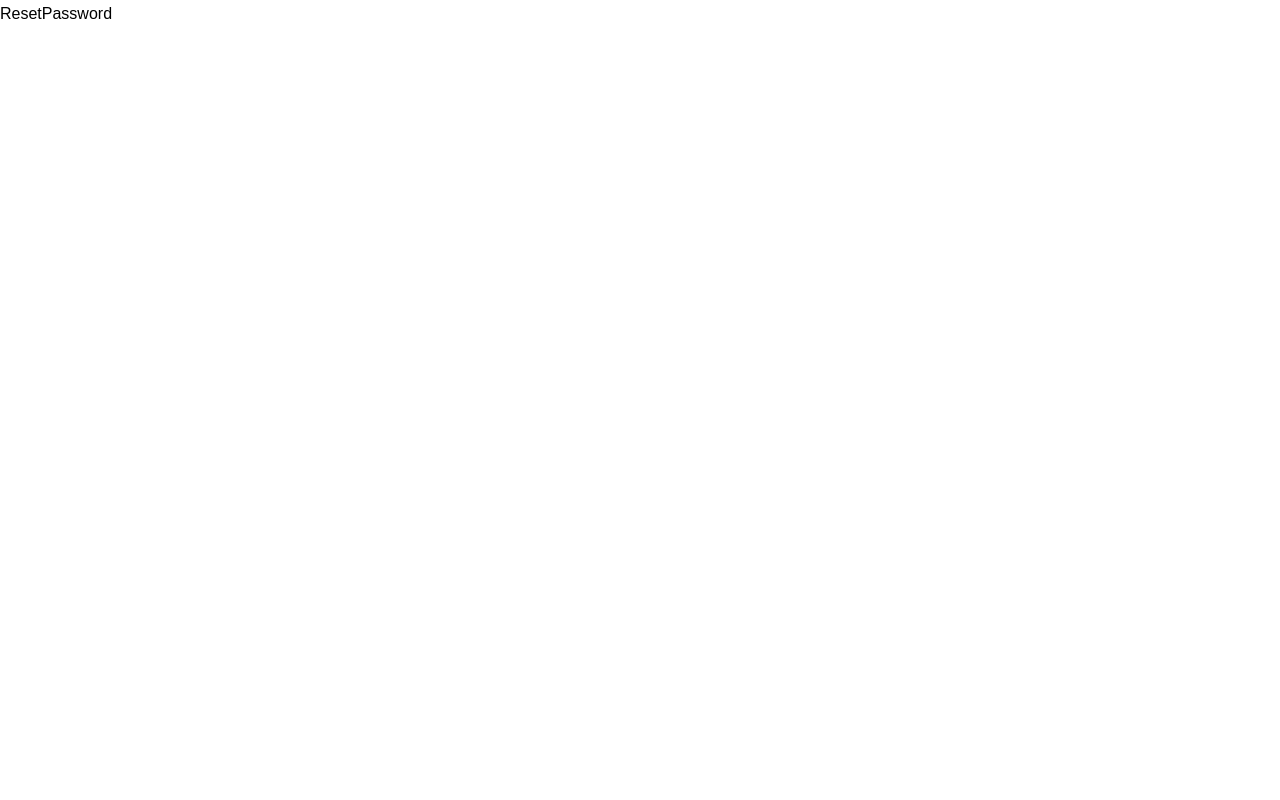
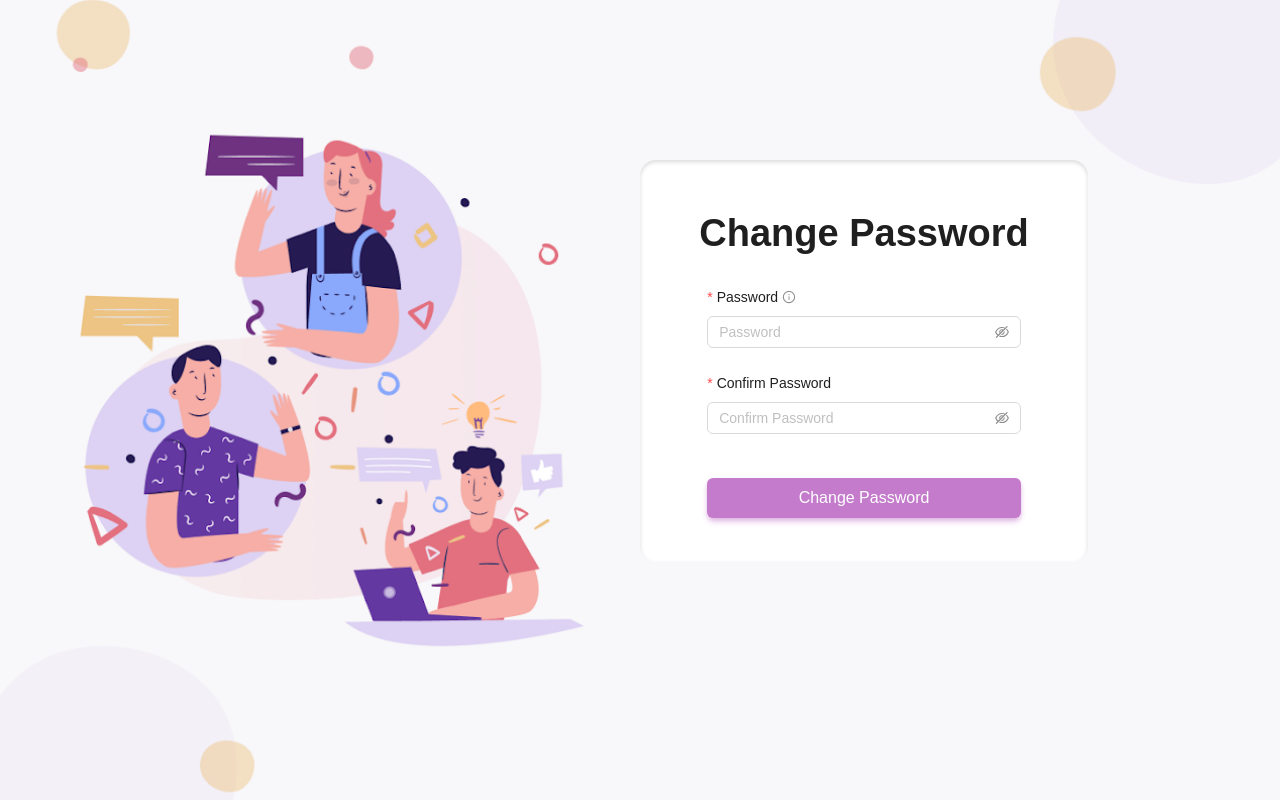
Before and after one commit to ngohieu1209/Social-Network-Client, a React (Create React App) app: page /user/resetPassword/1 in a window 1280 px wide. Built offline with nearby package versions, Linux system fonts and the light colour scheme.

Commit message:
[feature/reset] handle reset password form

```diff
--- a/src/pages/ResetPassword.tsx
+++ b/src/pages/ResetPassword.tsx
@@ -1,9 +1,131 @@
-import React from 'react';
+import { Button, Form, Input, Typography } from 'antd';
+import { AxiosError } from 'axios';
+import { useParams } from 'react-router-dom';
+import { AiOutlineInfoCircle } from 'react-icons/ai';
+import authApi from '../api/authApi';
+import { openNotification } from '../utils';
+
+const tailFormItemLayout = {
+  wrapperCol: {
+    xs: {
+      span: 24,
+      offset: 0,
+    },
+    sm: {
+      span: 100,
+      offset: 0,
+    },
+  },
+};
 
 const ResetPassword = () => {
+  const { token } = useParams();
+
+  const [form] = Form.useForm();
+
+  const handleSubmit = async (values: {password: string}) => {
+    const { password } = values;
+    try {
+      if (token) {
+        const { data } = await authApi.resetPassword(token, password);
+        console.log(data)
+        openNotification(
+          'success',
+          'Success',
+          'Password successfully changed!'
+        );
+        form.resetFields();
+      }
+    } catch (error) {
+      const err = error as AxiosError;
+      const data: any = err.response?.data;
+      openNotification('error', 'Failed', data?.message);
+    }
+  };
+
   return (
-    <div>
-      ResetPassword
+    <div className='bg-background bg-no-repeat bg-center bg-cover h-screen relative'>
+      <div className='bg-white-default w-[35%] rounded-2xl flex flex-col content-center items-center absolute top-[20%] left-[50%] shadow-inner shadow-white-gainsboro'>
+        <Typography.Title
+          editable={false}
+          level={1}
+          style={{ margin: '50px 0 30px 0', textAlign: 'start' }}
+          className='font-Acme-Regular'
+        >
+          Change Password
+        </Typography.Title>
+        <Form
+          form={form}
+          onFinish={handleSubmit}
+          scrollToFirstError
+          layout='vertical'
+          className='w-[70%] label-form'
+        >
+          <Form.Item
+            name='password'
+            label='Password'
+            rules={[
+              {
+                required: true,
+                message: 'Please input your password!',
+              },
+              {
+                min: 8,
+                pattern:
+                  /^(?=.*?[A-Z])(?=.*?[a-z])(?=.*?[0-9])(?=.*?[#?!@$%^&*-]).{8,}$/,
+                message: 'Invalid Password!',
+              },
+            ]}
+            tooltip={{
+              title:
+                'Your password must be at least 8 characters including a lowercase letter, an uppercase letter, a number and a special character',
+              icon: <AiOutlineInfoCircle />,
+            }}
+            hasFeedback
+          >
+            <Input.Password name='password' placeholder='Password' />
+          </Form.Item>
+
+          <Form.Item
+            name='confirmPassword'
+            label='Confirm Password'
+            dependencies={['password']}
+            hasFeedback
+            rules={[
+              {
+                required: true,
+                message: 'Please confirm your password!',
+              },
+              ({ getFieldValue }) => ({
+                validator(_, value) {
+                  if (!value || getFieldValue('password') === value) {
+                    return Promise.resolve();
+                  }
+                  return Promise.reject(
+                    new Error(
+                      'The two passwords that you entered do not match!'
+                    )
+                  );
+                },
+              }),
+            ]}
+          >
+            <Input.Password
+              name='confirmPassword'
+              placeholder='Confirm Password'
+            />
+          </Form.Item>
+          <Form.Item {...tailFormItemLayout}>
+            <Button
+              type='primary'
+              htmlType='submit'
+              className='h-10 w-full my-5 bg-purple-FrenchMauve hover:bg-purple-Purpureus shadow-md shadow-purple-PinkLavender'
+            >
+              <span className='text-base'>Change Password</span>
+            </Button>
+          </Form.Item>
+        </Form>
+      </div>
     </div>
   );
 };
```
